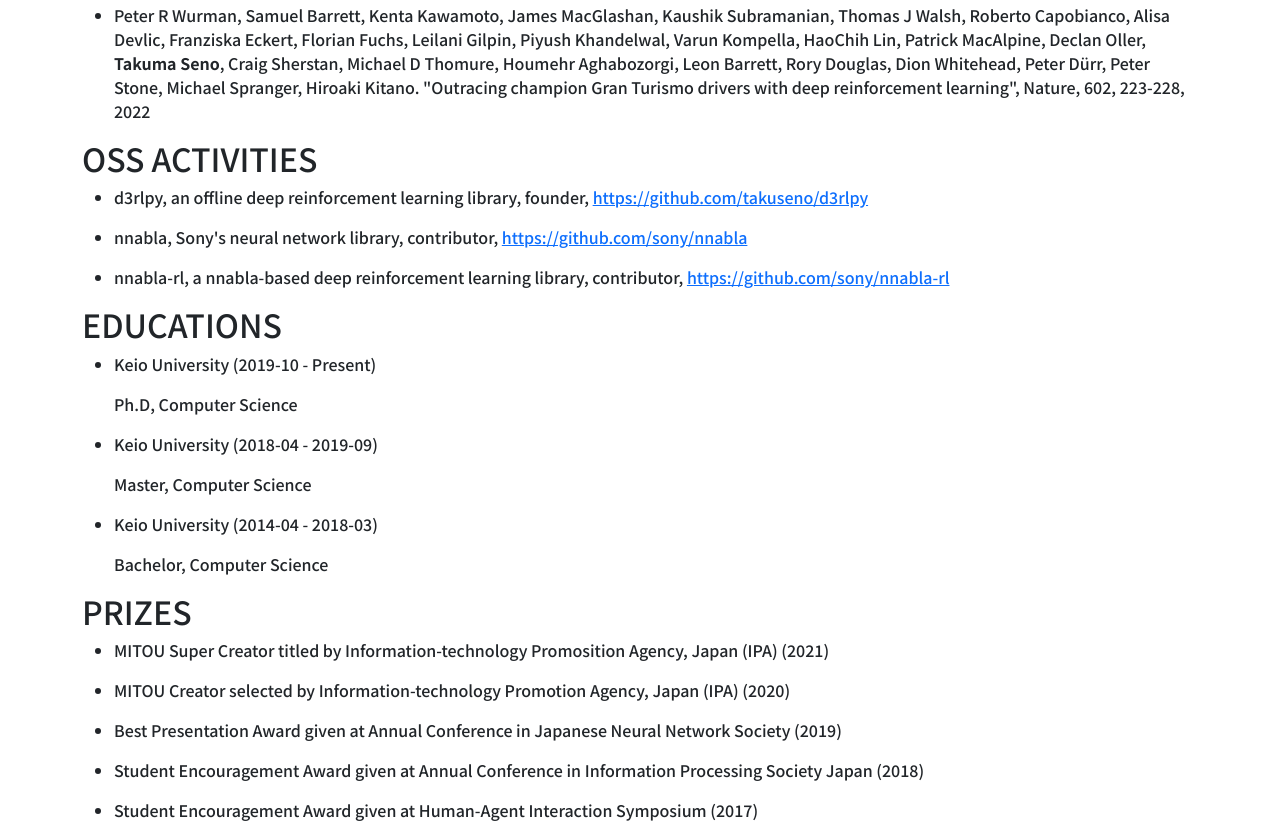
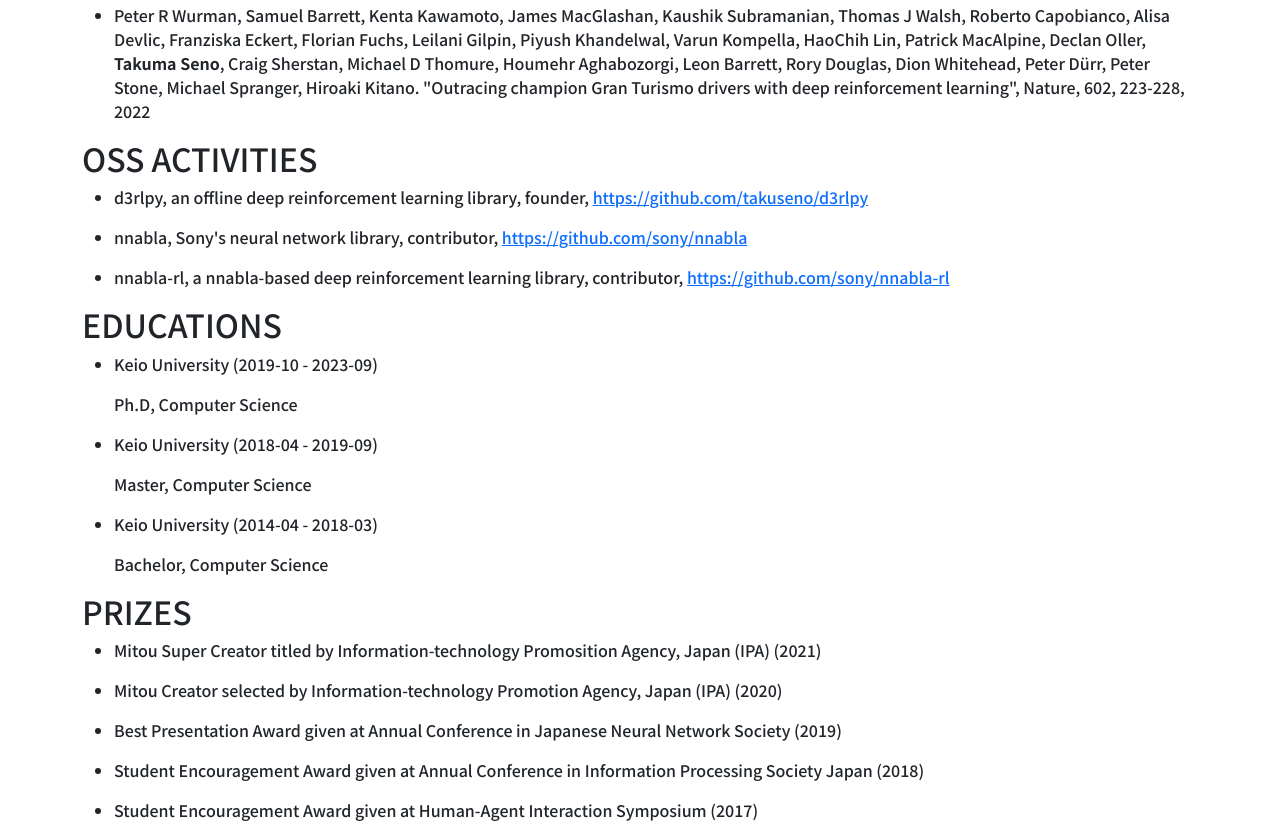
Before and after one commit to takuseno/takuseno.github.io, a Gatsby site: page / in a window 1280 px wide. Shown: the part 2030-2868 px from the top of the page. Built offline with nearby package versions, Linux system fonts and the light colour scheme; Gatsby itself is replaced by a stand-in of ours.

Commit message:
Update profile

```diff
--- a/src/pages/index.js
+++ b/src/pages/index.js
@@ -39,7 +39,8 @@ const IntroSection = () => {
         <Col md="auto">
           <p>
             <a href="https://www.linkedin.com/in/takuseno">LinkedIn</a>,
-            <a href="https://github.com/takuseno">GitHub</a>
+            <a href="https://github.com/takuseno">GitHub</a>,
+            <a href="https://scholar.google.co.jp/citations?user=uBCMlS4AAAAJ">Google Scholar</a>
           </p>
         </Col>
       </Row>
@@ -59,7 +60,7 @@ const JobSection = () => {
           </li>
           <li>
             <p><span className={importantNameStyle}>Okinawa Institute of Science and Technology</span> (2020-03 - 2020-07)</p>
-            <p>Research Assistant, worked for building a new deep learning library</p>
+            <p>Research Assistant, worked for a custom backpropagation library: <a href="https://github.com/proppo/proppo">Proppo</a></p>
           </li>
           <li>
             <p><span className={importantNameStyle}>Sony Corporation</span> (2018-11 - 2020-07)</p>
@@ -114,7 +115,7 @@ const EducationSection = () => {
       <div className={sectionContentStyle}>
         <ul className={contentListStyle}>
           <li>
-            <p><span className={importantNameStyle}>Keio University</span> (2019-10 - Present)</p>
+            <p><span className={importantNameStyle}>Keio University</span> (2019-10 - 2023-09)</p>
             <p>Ph.D, Computer Science</p>
           </li>
           <li>
@@ -159,10 +160,10 @@ const PrizeSection = () => {
       <div className={sectionContentStyle}>
         <ul className={contentListStyle}>
           <li>
-            <p><span className={importantNameStyle}>MITOU Super Creator</span> titled by Information-technology Promosition Agency, Japan (IPA) (2021)</p>
+            <p><span className={importantNameStyle}>Mitou Super Creator</span> titled by Information-technology Promosition Agency, Japan (IPA) (2021)</p>
           </li>
           <li>
-            <p><span className={importantNameStyle}>MITOU Creator</span> selected by Information-technology Promotion Agency, Japan (IPA) (2020)</p>
+            <p><span className={importantNameStyle}>Mitou Creator</span> selected by Information-technology Promotion Agency, Japan (IPA) (2020)</p>
           </li>
           <li>
             <p><span className={importantNameStyle}>Best Presentation Award</span> given at Annual Conference in Japanese Neural Network Society (2019)</p>
```
